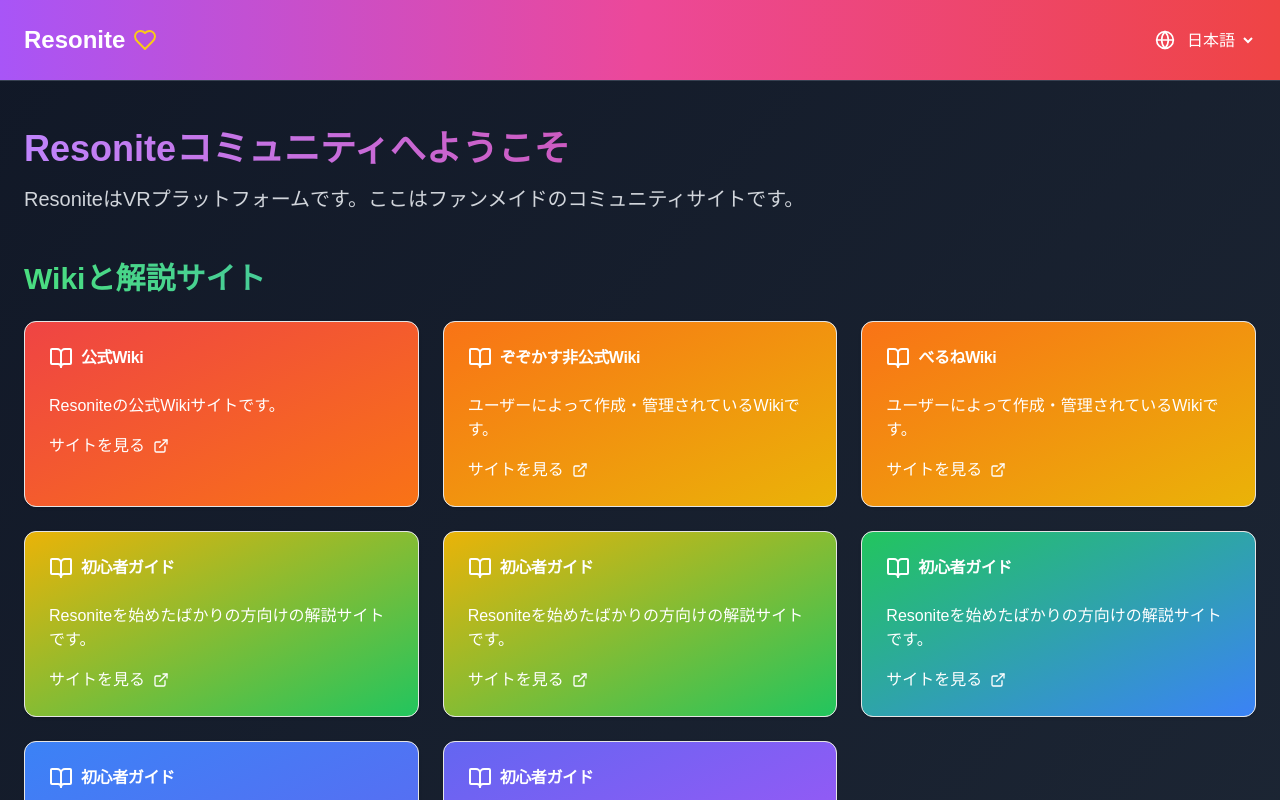
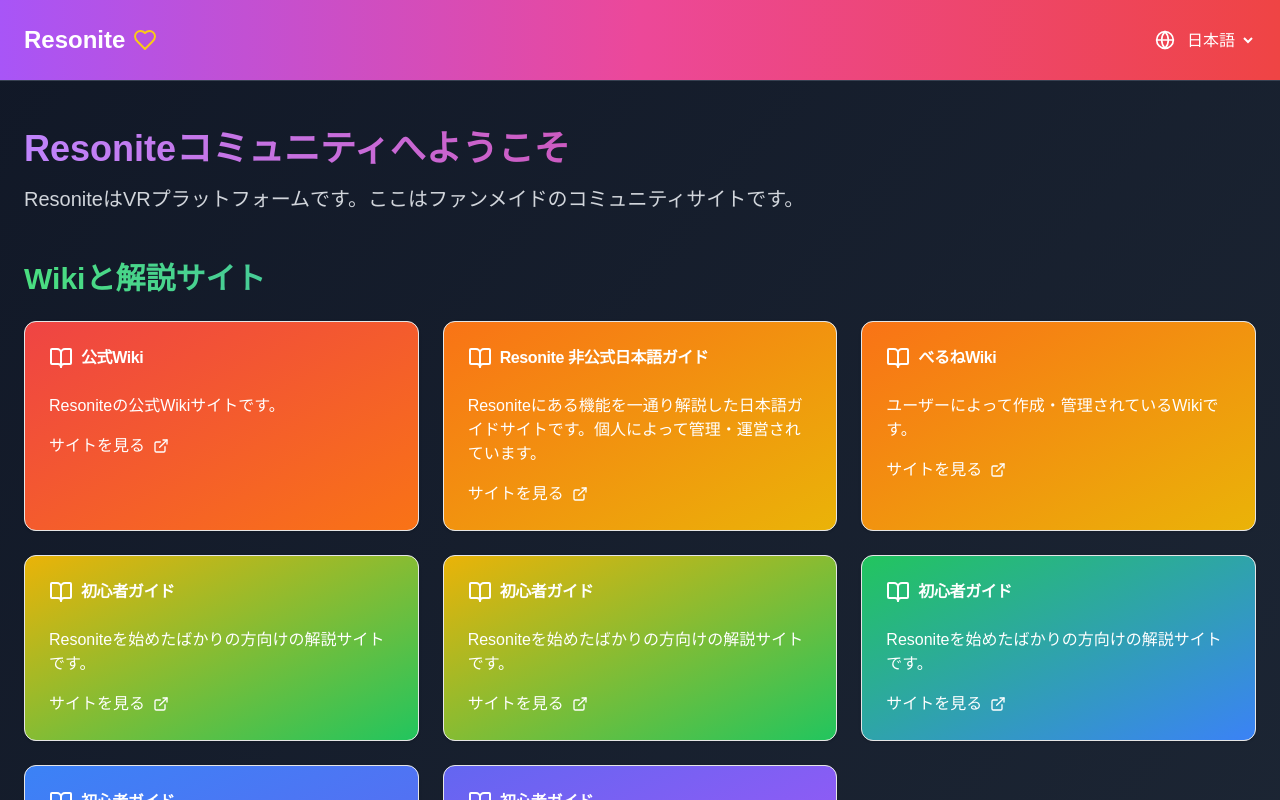
Before and after one commit to resonite-love/resonite.love, a Next.js app: page / in a window 1280 px wide. Shown: the top 800 px of the page. Built offline with nearby package versions, Linux system fonts and the light colour scheme.

Commit message:
add link to jp guide
非公式日本語ガイド

```diff
--- a/components/landing-page.tsx
+++ b/components/landing-page.tsx
@@ -62,7 +62,7 @@ export function LandingPageComponent() {
 
   const resources = [
     { title: "公式Wiki", url: "https://wiki.resonite.com", description: "Resoniteの公式Wikiサイトです。", color: "from-red-500 to-orange-500" },
-    { title: "ぞぞかす非公式Wiki", url: "#", description: "ユーザーによって作成・管理されているWikiです。", color: "from-orange-500 to-yellow-500" },
+    { title: "Resonite 非公式日本語ガイド", url: "https://resonite-jp-guide.zozoka.su/", description: "Resoniteにある機能を一通り解説した日本語ガイドサイトです。個人によって管理・運営されています。", color: "from-orange-500 to-yellow-500" },
     { title: "べるねWiki", url: "#", description: "ユーザーによって作成・管理されているWikiです。", color: "from-orange-500 to-yellow-500" },
     { title: "初心者ガイド", url: "#", description: "Resoniteを始めたばかりの方向けの解説サイトです。", color: "from-yellow-500 to-green-500" },
     { title: "初心者ガイド", url: "#", description: "Resoniteを始めたばかりの方向けの解説サイトです。", color: "from-yellow-500 to-green-500" },
```
